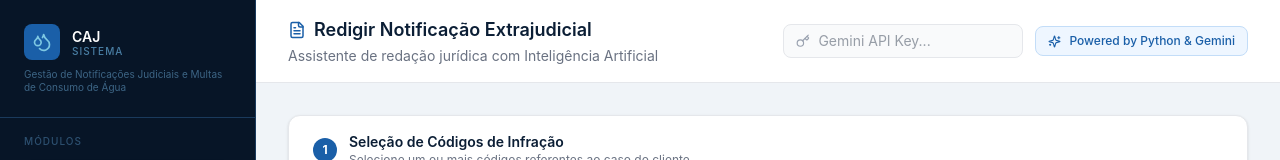
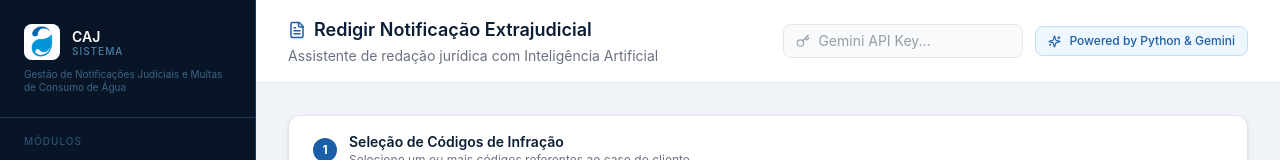
Before and after one commit to MarieleV/Notificacao-CAJ, a React (Vite) app in the folder front-end/: page / in a window 1280 px wide. Shown: the top 160 px of the page. Built offline with nearby package versions, Linux system fonts and the light colour scheme.

Commit message:
Logo Aguas de Joinville

```diff
--- a/front-end/src/app/components/Layout.tsx
+++ b/front-end/src/app/components/Layout.tsx
@@ -4,13 +4,17 @@ import { FileText, Calculator, Droplets, ChevronRight, Building2 } from "lucide-
 export function Layout() {
   return (
     <div className="flex h-screen bg-[#0b1e35] overflow-hidden">
-      {/* Sidebar */}
+      {/* Sidebar #005197 cor do sidebar, trocar em bg-[#071527] */}
       <aside className="w-64 flex-shrink-0 bg-[#071527] border-r border-[#1a3a5c] flex flex-col">
         {/* Logo / Header */}
         <div className="p-6 border-b border-[#1a3a5c]">
           <div className="flex items-center gap-3 mb-1">
             <div className="w-9 h-9 rounded-lg bg-[#1a5fa8] flex items-center justify-center">
-              <Droplets size={20} className="text-[#7ec8e3]" />
+              <img
+              src="/logo.resolucao.boa.jpg"
+              alt="Logo CAJ"
+              className="w-9 h-9 rounded-lg object-contain bg-white p-0.5"
+            />
             </div>
             <div>
               <p className="text-white font-semibold text-sm leading-tight">CAJ</p>
```
Also changed, not shown: front-end/logo.resolucao.boa.jpg (added).
